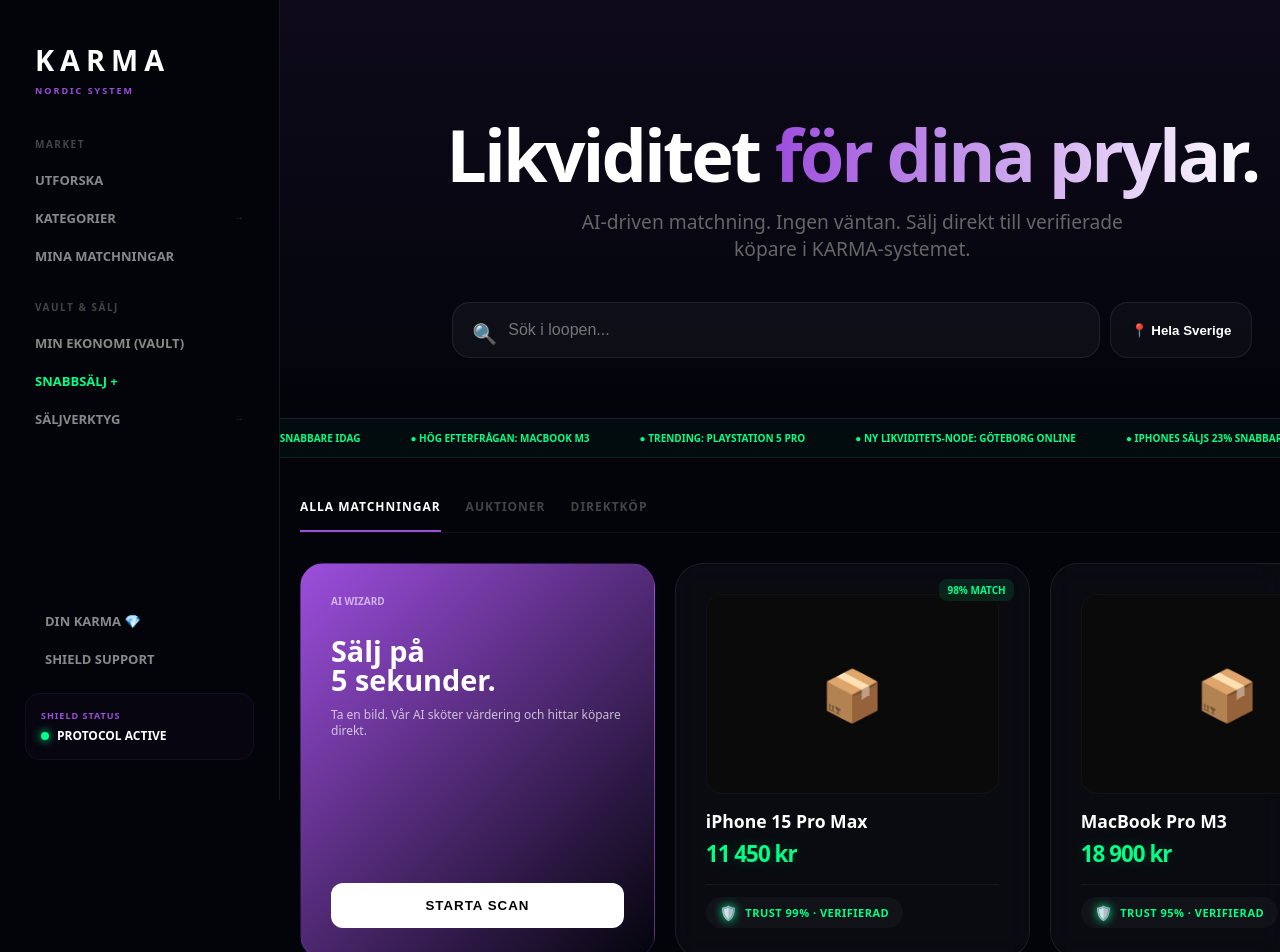
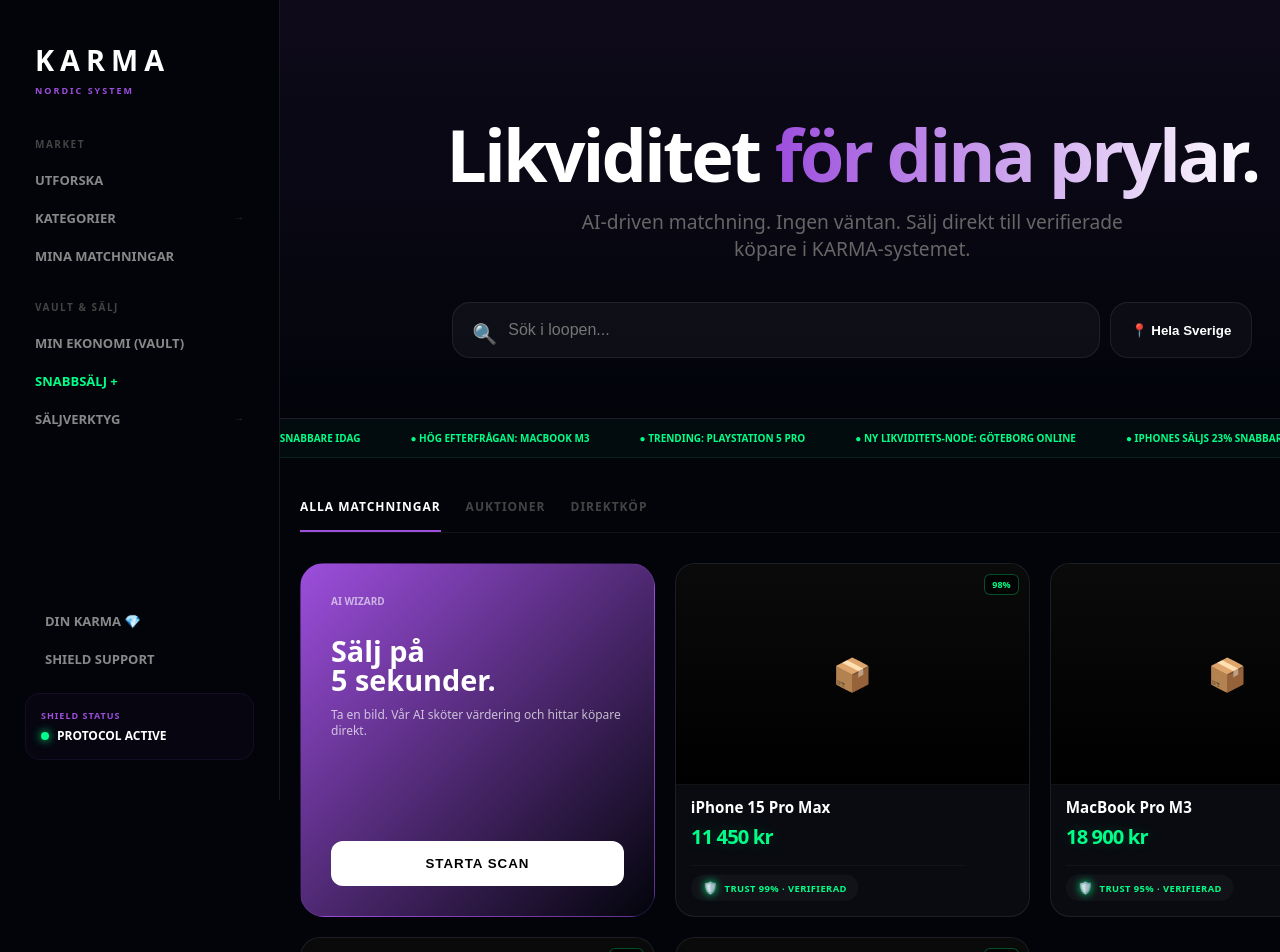
Before and after one commit to gascheckking/marketbeg-appGem, a Next.js app: page / in a window 1280 px wide. Shown: the top 952 px of the page. Built offline with nearby package versions, Linux system fonts and the light colour scheme.

Commit message:
Update FeedCardSell.tsx

```diff
--- a/components/FeedCardSell.tsx
+++ b/components/FeedCardSell.tsx
@@ -8,40 +8,84 @@ type Props = {
   title: string;
   price: number;
   trust: number;
-  matchScore?: number; // Tillagt för din roadmap
+  matchScore?: number;
 };
 
 export default function FeedCardSell({ id, title, price, trust, matchScore = 95 }: Props) {
   const router = useRouter();
 
   return (
-    <div className="glass-card"
+    <div
+      className="feed-card"
       onClick={() => router.push(`/listing/${id}`)}
-      style={{ cursor: 'pointer', transition: 'transform 0.2s ease', position: 'relative' }}
+      style={{
+        cursor: 'pointer',
+        position: 'relative',
+        background: 'var(--glass)',
+        borderRadius: '20px',
+        border: '1px solid var(--border)',
+        overflow: 'hidden',
+        transition: 'all 0.2s ease'
+      }}
     >
-      <div style={{ position: 'absolute', top: '15px', right: '15px', zIndex: 5 }}>
-        <div style={{
-          background: 'rgba(0,255,136,0.1)', color: 'var(--neon-mint)',
-          padding: '4px 8px', borderRadius: '8px', fontSize: '10px', fontWeight: 900
-        }}>
-          {matchScore}% MATCH
+      {/* Match Score - Nu mindre och mer diskret i hörnet */}
+      <div style={{
+        position: 'absolute', top: '10px', right: '10px', zIndex: 5,
+        background: 'rgba(0,0,0,0.6)', backdropFilter: 'blur(4px)',
+        padding: '3px 7px', borderRadius: '6px', border: '1px solid rgba(0,255,136,0.3)'
+      }}>
+        <div style={{ color: 'var(--neon-mint)', fontSize: '9px', fontWeight: 900 }}>
+          {matchScore}%
         </div>
       </div>
 
+      {/* Bildyta - Ändrad till 16:9 ratio för att ta mindre vertikal plats */}
       <div style={{
-        height: '200px', background: '#0a0a0a', borderRadius: '16px',
-        display: 'flex', alignItems: 'center', justifyContent: 'center', fontSize: '50px',
-        marginBottom: '15px', border: '1px solid rgba(255,255,255,0.03)'
+        aspectRatio: '16/10',
+        background: 'linear-gradient(180deg, #0a0a0a 0%, #000 100%)',
+        display: 'flex', alignItems: 'center', justifyContent: 'center', fontSize: '32px',
+        borderBottom: '1px solid rgba(255,255,255,0.03)'
       }}>
         📦
       </div>
 
-      <h3 style={{ margin: '0 0 5px 0', fontSize: '1.1rem' }}>{title}</h3>
-      <PriceTag price={price} />
+      {/* Textinnehåll - Tätare layout */}
+      <div style={{ padding: '12px 15px' }}>
+        <h3 style={{
+          margin: '0 0 4px 0',
+          fontSize: '0.95rem',
+          fontWeight: 700,
+          whiteSpace: 'nowrap',
+          overflow: 'hidden',
+          textOverflow: 'ellipsis'
+        }}>
+          {title}
+        </h3>
 
-      <div style={{ marginTop: '15px', borderTop: '1px solid rgba(255,255,255,0.05)', paddingTop: '12px' }}>
-        <TrustBadge score={trust} />
+        <div style={{ transform: 'scale(0.9)', transformOrigin: 'left' }}>
+          <PriceTag price={price} />
+        </div>
+
+        <div style={{
+          marginTop: '10px',
+          paddingTop: '10px',
+          borderTop: '1px solid rgba(255,255,255,0.05)',
+          display: 'flex',
+          alignItems: 'center',
+          transform: 'scale(0.85)',
+          transformOrigin: 'left'
+        }}>
+          <TrustBadge score={trust} />
+        </div>
       </div>
+
+      <style jsx>{`
+        .feed-card:hover {
+          transform: translateY(-4px);
+          border-color: rgba(157, 78, 221, 0.4);
+          box-shadow: 0 10px 30px rgba(0,0,0,0.5);
+        }
+      `}</style>
     </div>
   );
 }
```
